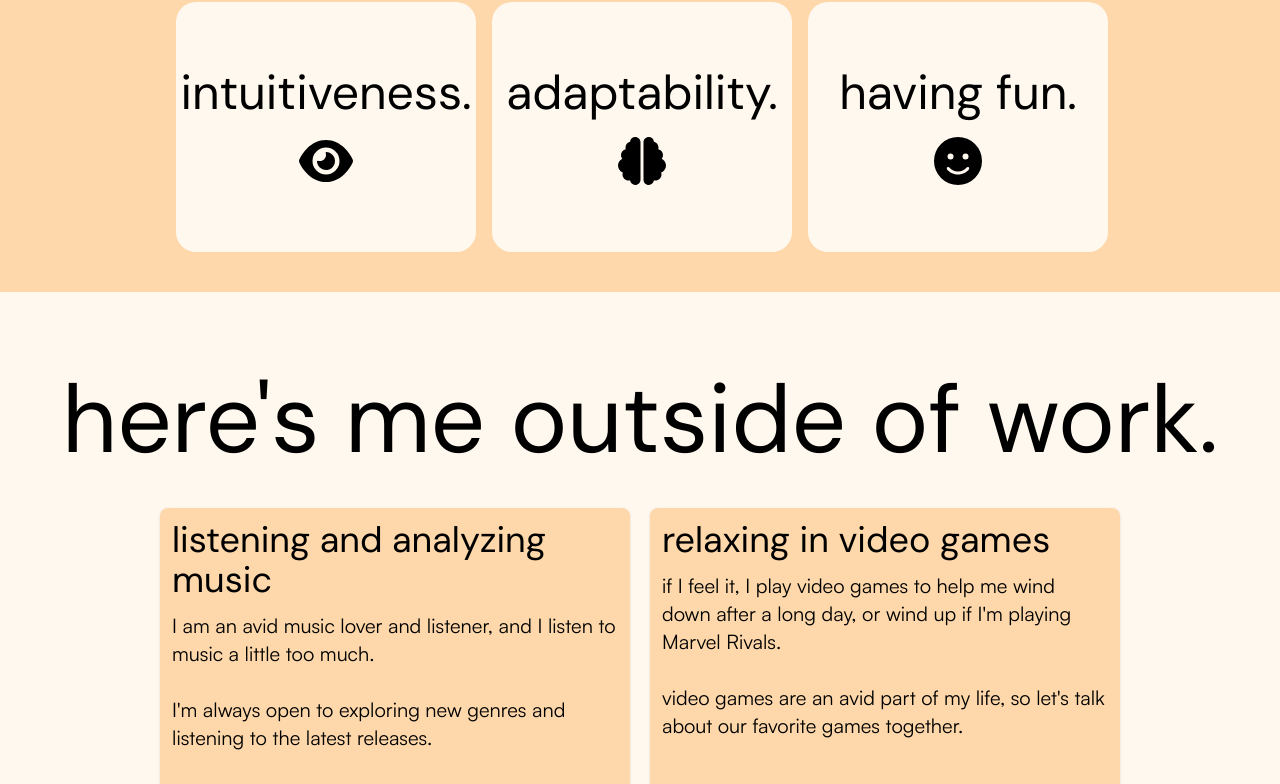
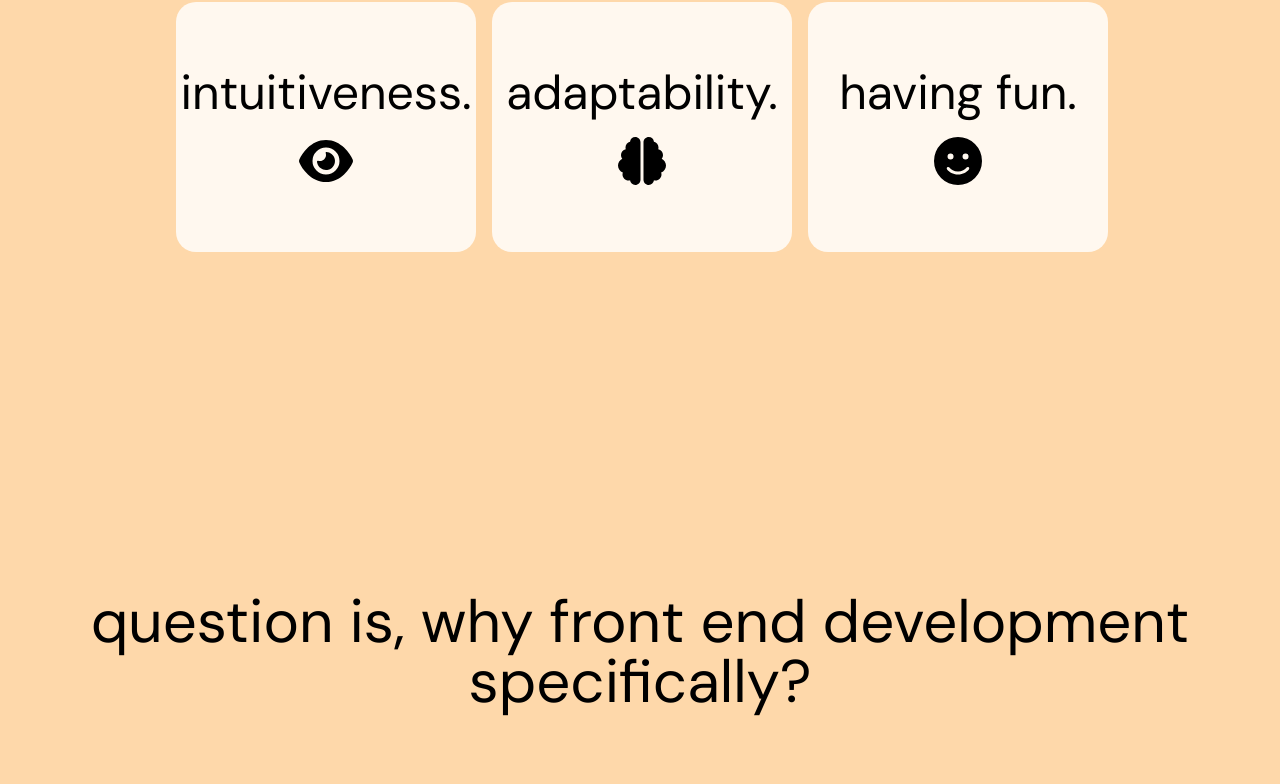
Before and after one commit to jorola0411/PortfolioWebsite, a React (Vite) app in the folder portfolio-website/: page /about in a window 1280 px wide. Shown: the part 1388-2172 px from the top of the page. Built offline with nearby package versions, Linux system fonts and the light colour scheme.

Commit message:
put back something lol

```diff
--- a/portfolio-website/src/components/AboutMe.jsx
+++ b/portfolio-website/src/components/AboutMe.jsx
@@ -1,4 +1,7 @@
-import React, { useState } from 'react';
+import React, { useState, useRef, useEffect } from 'react';
+import { gsap } from "gsap";
+import { ScrollTrigger } from "gsap/ScrollTrigger";
+import { TextPlugin } from "gsap/TextPlugin";
 import { FontAwesomeIcon } from '@fortawesome/react-fontawesome'
 import {faEye, faBrain, faFaceSmile } from "@fortawesome/free-solid-svg-icons";
 import { motion } from "framer-motion";
@@ -13,11 +16,40 @@ import js from '../assets/jslogo.svg'
 import reactlogo from '../assets/React-icon.svg'
 import figma from '../assets/Figma-logo.svg'
 
+gsap.registerPlugin(ScrollTrigger, TextPlugin);
+
 export default function AboutMe() {
 
   const [flip1, setFlip1] = useState(true);
   const [flip2, setFlip2] = useState(true);
   const [flip3, setFlip3] = useState(true);
+  const sectionsRef = useRef([]);
+  const paragraphs = [
+    "coding is weird. bugs happen, languages are complicated, and sometimes, debugging takes longer than it needs to be. and it's frustrating at times.",
+    "but it's that exact reason why i do it. when it works, it's like seeing all the pieces fit together like a puzzle.",
+    "i code because it's an outlet that brings my ideas to life. it's a long process at times, but understanding the logic, connecting code together, and creating something, it's rewarding.",
+  ];
+  useEffect(() => {
+    sectionsRef.current.forEach((el, index) => {
+      gsap.fromTo(
+        el.querySelector("p"),
+        { opacity: 0, y: 50, text: "" },
+        {
+          opacity: 1,
+          y: 0,
+          text: paragraphs[index],
+          ease: "power2.out",
+          duration: 1.5,
+          scrollTrigger: {
+            trigger: el,
+            start: "top center",
+
+            toggleActions: "play none none none",
+          },
+        }
+      );
+    });
+  }, []);
 
   const skills = [
 
@@ -202,7 +234,22 @@ export default function AboutMe() {
           </motion.div>
         </div>
 
-
+        <div>
+          <section className="min-h-screen flex items-center justify-center">
+            <h1 className="sm:text-2xl md:text-3xl lg:text-6xl xl:text-8xl text-center sm:px-3">
+              question is, why front end development specifically?
+            </h1>
+          </section>
+          {paragraphs.map((text, i) => (
+            <section
+              key={i}
+              ref={(el) => (sectionsRef.current[i] = el)}
+              className="min-h-screen flex items-center justify-center"
+            >
+              <p className="text-center sm:text-2xl md:text-3xl lg:text-6xl xl:text-8xl max-w-[80%] leading-tight sm:px-3"></p>
+            </section>
+          ))}
+        </div>
       </section >
 
       <section>
```
